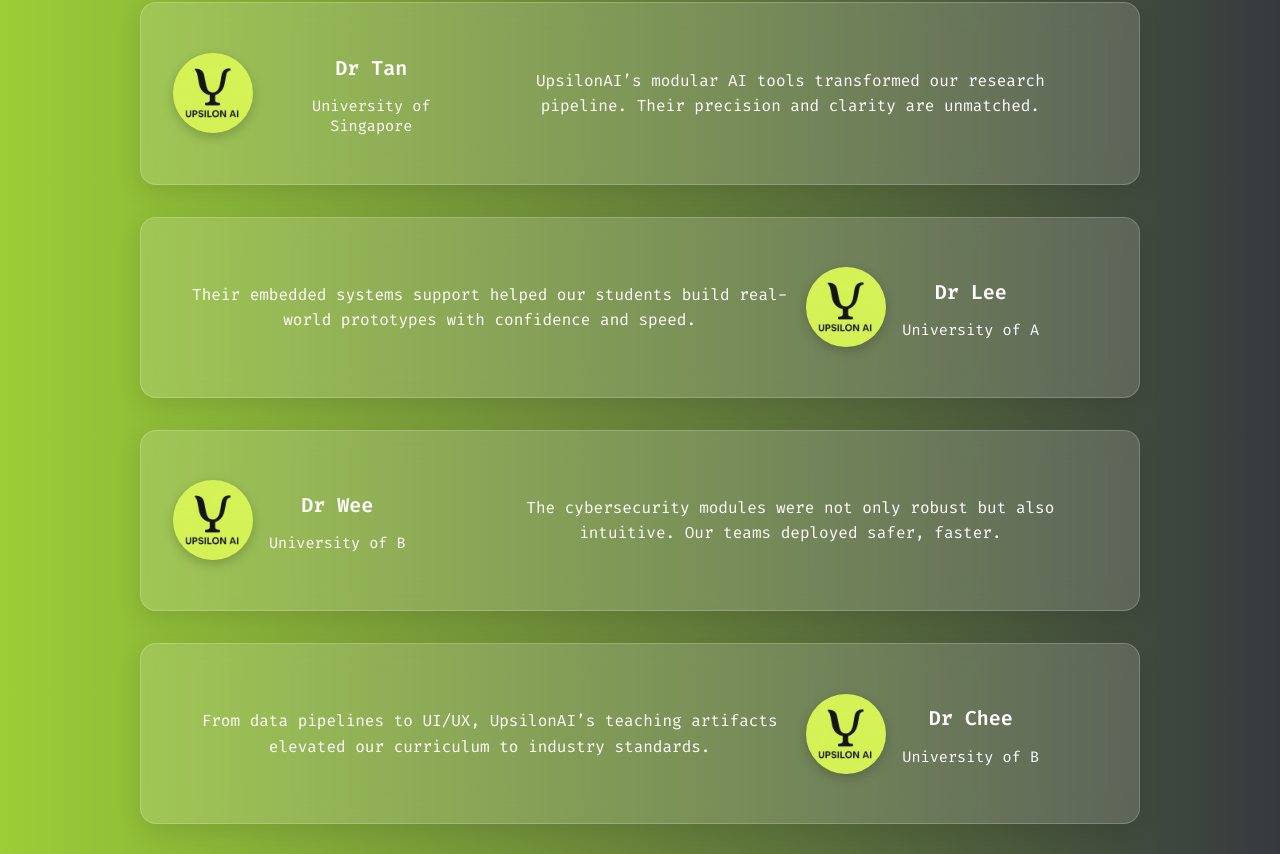
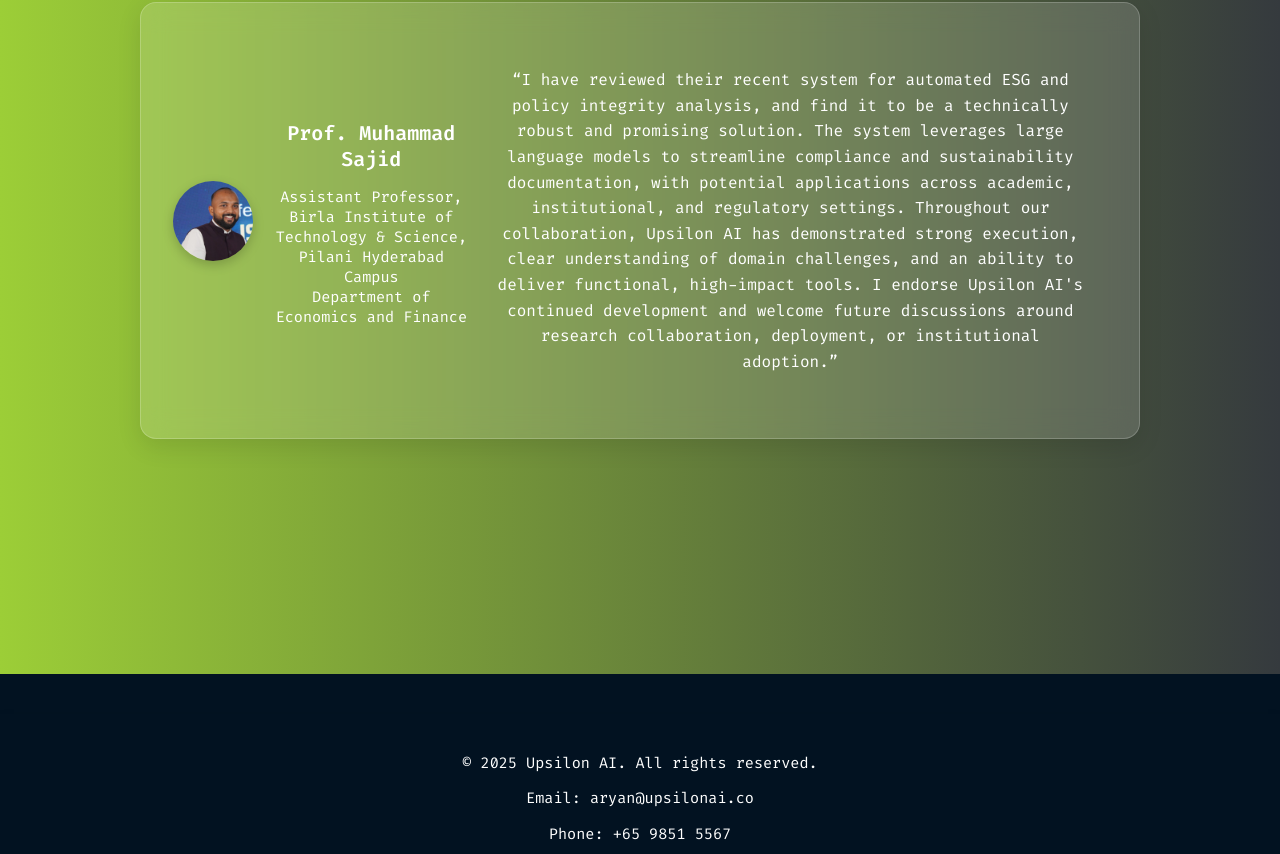
Before and after one commit to Upsilon-AI/upsilonai, a React (Vite) app: page /testimonials in a window 1280 px wide. Shown: the part 326-1180 px from the top of the page. Built offline with nearby package versions, Linux system fonts and the light colour scheme.

Commit message:
Second commit

```diff
--- a/package.json
+++ b/package.json
@@ -29,7 +29,7 @@
     "globals": "^16.4.0",
     "postcss": "^8.5.6",
     "tailwindcss": "^4.1.14",
-    "vite": "^5.4.0"
+    "vite": "^5.4.20"
   },
   "description": "This template provides a minimal setup to get React working in Vite with HMR and some ESLint rules.",
   "main": "eslint.config.js",
--- a/src/components/Footer.jsx
+++ b/src/components/Footer.jsx
@@ -4,12 +4,19 @@
   return (
     <footer className="footer">
       <p>© 2025 Upsilon AI. All rights reserved.</p>
+
+      <div className="footer-contact">
+        <p>Email: <a href="mailto:aryan@upsilonai.co">aryan@upsilonai.co</a></p>
+        <p>Phone: <a href="tel:+6598515567">+65 9851 5567</a></p>
+      </div>
+
       <div className="footer-links">
-        <a href="#">LinkedIn</a>
+        <a href="https://www.linkedin.com/company/upsilon-ai/about/" target="_blank" rel="noopener noreferrer">LinkedIn</a>
         <a href="#">Twitter</a>
         <a href="#">Instagram</a>
       </div>
     </footer>
   );
 }
+
 export default Footer;
--- a/src/pages/Careers.jsx
+++ b/src/pages/Careers.jsx
@@ -4,14 +4,18 @@
 
 function Careers() {
   const positions = [
-    "AI Engineer",
-    "Web Developer",
-    "Backend Developer",
-    "Frontend Developer",
-    "Full Stack Developer",
-    "Research Intern",
-    "Software Intern",
-    "UI/UX Intern",
+    {
+      title: "AI Research Intern",
+      description: "LLMs, Symbolic AI, Scientific ML",
+    },
+    {
+      title: "Software Engineer Intern",
+      description: "Python, TypeScript, ML Ops",
+    },
+    {
+      title: "Product Prototyper",
+      description: "Full-stack, UX, AI agents",
+    },
   ];
 
   return (
@@ -19,7 +23,7 @@
       <Navbar />
 
       <section className="careers-page">
-        <h1 className="careers-title">Join Our Team</h1>
+        <h1 className="careers-title">Upsilon AI is Hiring</h1>
         <p className="careers-subtitle">
           We're looking for passionate builders, thinkers, and collaborators. Explore our open roles below.
         </p>
@@ -27,11 +31,20 @@
         <div className="careers-grid">
           {positions.map((role, index) => (
             <div key={index} className="career-card">
-              <h3>{role}</h3>
-              <p>Temporary position · Remote-friendly · Flexible hours</p>
+              <h3>{role.title}</h3>
+              <p>{role.description}</p>
+              <p>Remote or hybrid · Flexible hours</p>
               <button className="apply-btn">Easy Apply</button>
             </div>
           ))}
+        </div>
+
+        <div className="application-info">
+          <h3>How to Apply</h3>
+          <p>
+            Send your GitHub, resume, or demo to{" "}
+            <a href="mailto:nagarjun@upsilonai.co">nagarjun@upsilonai.co</a>
+          </p>
         </div>
       </section>
 
--- a/src/pages/Testimonials.jsx
+++ b/src/pages/Testimonials.jsx
@@ -1,33 +1,6 @@
 import Navbar from "../components/Navbar";
 import Footer from "../components/Footer";
 import "../styles/Testimonials.css";
-
-const testimonials = [
-  {
-    name: "Dr Tan",
-    university: "University of Singapore",
-    quote:
-      "UpsilonAI’s modular AI tools transformed our research pipeline. Their precision and clarity are unmatched.",
-  },
-  {
-    name: "Dr Lee",
-    university: "University of A",
-    quote:
-      "Their embedded systems support helped our students build real-world prototypes with confidence and speed.",
-  },
-  {
-    name: "Dr Wee",
-    university: "University of B",
-    quote:
-      "The cybersecurity modules were not only robust but also intuitive. Our teams deployed safer, faster.",
-  },
-  {
-    name: "Dr Chee",
-    university: "University of B",
-    quote:
-      "From data pipelines to UI/UX, UpsilonAI’s teaching artifacts elevated our curriculum to industry standards.",
-  },
-];
 
 function Testimonials() {
   return (
@@ -40,27 +13,27 @@
         </p>
 
         <div className="testimonials-grid">
-          {testimonials.map((t, i) => (
-            <div
-              key={i}
-              className={`testimonial-box ${i % 2 === 0 ? "left" : "right"}`}
-            >
+          <div className="testimonial-box left">
             <div className="testimonial-info">
               <img
-                  src="/upsilonai.jpeg"
-                  alt={`${t.name}`}
+                src="/prof sajid.jpeg"
+                alt="Prof. Muhammad Sajid"
                 className="testimonial-img"
               />
               <div>
-                  <h3>{t.name}</h3>
-                  <p>{t.university}</p>
+                <h3>Prof. Muhammad Sajid</h3>
+                <p>
+                  Assistant Professor, Birla Institute of Technology & Science, Pilani Hyderabad Campus<br />
+                  Department of Economics and Finance
+                </p>
               </div>
             </div>
             <div className="testimonial-quote">
-                <p>{t.quote}</p>
+              <p>
+                “I have reviewed their recent system for automated ESG and policy integrity analysis, and find it to be a technically robust and promising solution. The system leverages large language models to streamline compliance and sustainability documentation, with potential applications across academic, institutional, and regulatory settings. Throughout our collaboration, Upsilon AI has demonstrated strong execution, clear understanding of domain challenges, and an ability to deliver functional, high-impact tools. I endorse Upsilon AI's continued development and welcome future discussions around research collaboration, deployment, or institutional adoption.”
+              </p>
             </div>
           </div>
-          ))}
         </div>
       </section>
       <Footer />
--- a/src/styles/Footer.css
+++ b/src/styles/Footer.css
@@ -30,6 +30,11 @@
   color: #93ce14; /* light green */
   transform: translateY(-2px);
 }
+.footer-contact a {
+  color: white;
+  text-decoration: none; /* optional: removes underline */
+}
+
 
 /* Responsive tweaks for small screens */
 @media (max-width: 480px) {
```
Also changed, not shown: public/prof sajid.jpeg (added), 1 other file (tests, documents, lock files or other folders). Lines whose indentation alone changed are shown as unchanged.
